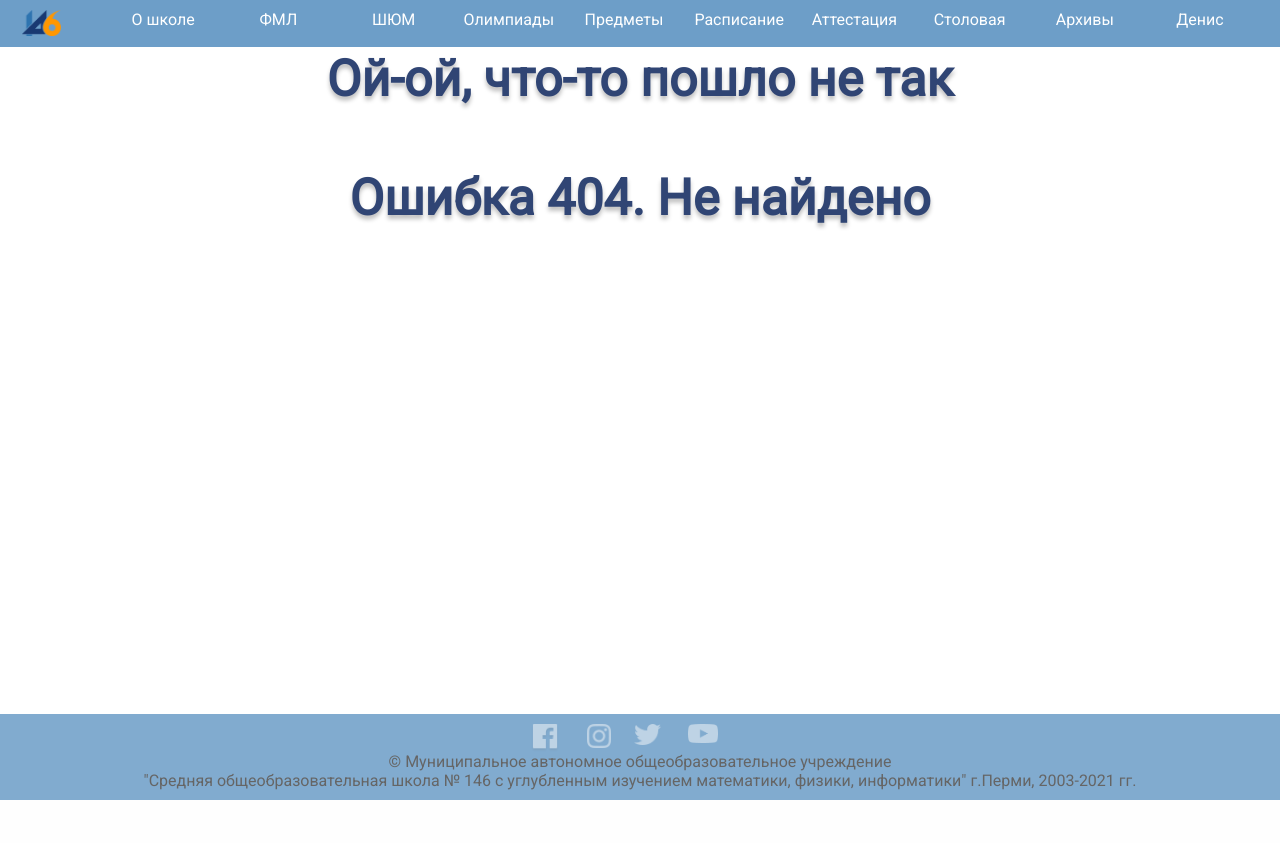
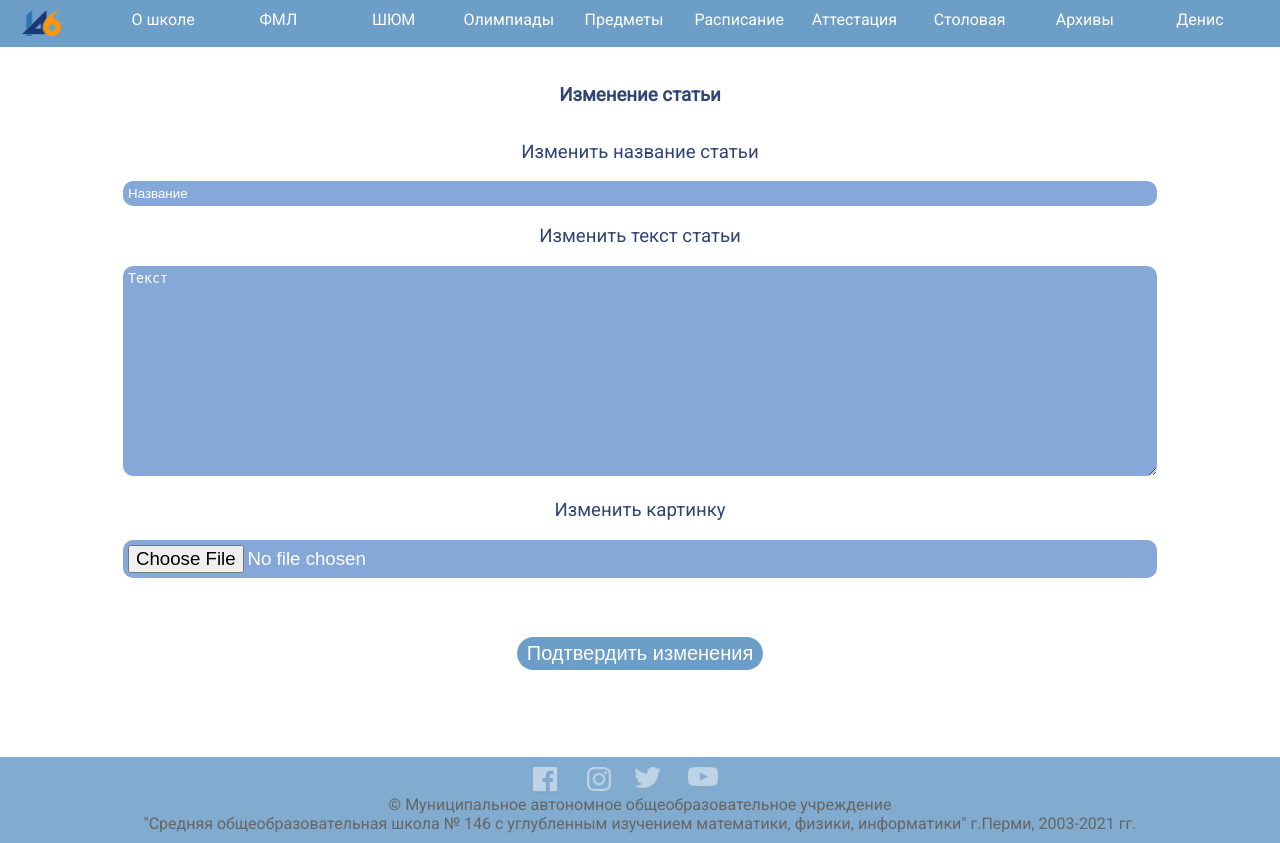
Before and after one commit to mihdenis85/Synergy, a Flask app: page /edit_article/1 in a window 1280 px wide. Before the commit the page ends 800 px from the top, so only its background shows below. Run offline with Flask 2, Linux system fonts and the light colour scheme; a user stored in the database is signed in; data comes from the database, SQL or seed files in the repository; both versions use the stored data as it was after the commit; some libraries are stand-ins or nearby versions.

Commit message:
Add editing articles

```diff
--- a/School146/application.py
+++ b/School146/application.py
@@ -10,6 +10,7 @@ from School146.data import db_session
 from School146.data.models import Article
 from School146.data.models.users import User
 from School146.forms import RegisterForm, LoginForm, ArticleForm, EditUserForm
+from School146.forms.edit_article_form import EditArticleForm
 
 ALLOWED_EXTENSIONS = set(['jpg', 'jpeg', 'png'])
 UPLOAD_FOLDER = '/users_photo'
@@ -149,6 +150,37 @@ def add_article():
     return render_template('add_article.html', form=form, add_edit="Добавление")
 
 
+@app.route('/edit_article/<int:id>', methods=['GET', 'POST'])
+@login_required
+def edit_article(id):
+    db = db_session.create_session()
+    article = db.query(Article).filter(Article.id == id).first()
+    if article:
+        all_data = {
+            'title': article.title,
+            'text': article.text
+        }
+        form = EditArticleForm(data=all_data)
+        if form.validate_on_submit():
+            article.title = form.title.data
+            article.text = form.text.data
+            if form.picture.data:
+                assets_dir = os.path.join(
+                    os.path.dirname(app.instance_path), 'School146/static/user_img'
+                )
+                f = form.picture.data
+                filename = secure_filename(f.filename)
+                article.picture = filename
+                f.save(os.path.join(assets_dir, filename))
+            db.commit()
+            db.close()
+            return redirect('/')
+        db.close()
+        return render_template('edit_article.html', form=form, add_edit="Изменение")
+    db.close()
+    return redirect('/')
+
+
 @app.route('/article_info/<int:id>', methods=['GET', 'POST'])
 def article_info(id):
     db = db_session.create_session()
--- /dev/null
+++ b/School146/forms/edit_article_form.py
@@ -0,0 +1,14 @@
+import re
+
+from flask_wtf import FlaskForm
+from flask_wtf.file import FileField, FileAllowed, FileRequired
+from wtforms import StringField, TextAreaField, SubmitField
+from wtforms.validators import DataRequired, regexp
+
+
+class EditArticleForm(FlaskForm):
+    title = StringField('Изменить название статьи', validators=[DataRequired()])
+    text = TextAreaField('Изменить текст статьи', validators=[DataRequired()])
+    picture = FileField('Изменить картинку', validators=[FileAllowed(['jpg', 'png'],
+                                                            'Допустимы только изображения форматов jpg и png')])
+    submit = SubmitField('Подтвердить изменения')
--- a/School146/templates/article_info.html
+++ b/School146/templates/article_info.html
@@ -9,7 +9,7 @@
     <img src="../static/user_img/{{ picture }}" alt="Image" class="article_img">
     <p class="content_text"> {{ text }} </p>
     {% if editable %}
-    	<a href="#" align="center"><p align="center" class="login_button" style="margin-left: 40%; width: 20%;">Изменить</p></a>
+    	<a href="/edit_article/{{ id }}" align="center"><p align="center" class="login_button" style="margin-left: 40%; width: 20%;">Изменить</p></a>
         <a href="/delete_article/{{ id }}" align="center"><p align="center" class="login_button" style="margin-left: 40%; width: 20%;">Удалить</p></a>
     {% else %}
     {% endif %}
--- /dev/null
+++ b/School146/templates/edit_article.html
@@ -0,0 +1,46 @@
+{% extends 'base.html' %}
+
+{% block content %}
+<content>
+    <main class="container user_content">
+        <h2 class="content_text">{{ add_edit }} статьи</h2>
+        <form method="post" enctype="multipart/form-data">
+            {{ form.hidden_tag() }}
+            {{ form.csrf_token }}
+
+            <p class="content_text" align="center">
+                <p class="content_text" align="center">{{ form.title.label }}</p>
+                {{ form.title(class="form-control") }}
+                {% for error in form.title.errors %}
+                <p class="alert alert-danger content_text" role="alert" align="center">
+                    {{ error }}
+                </p>
+                {% endfor %}
+            </p>
+
+            <p class="content_text" align="center">
+                <p class="content_text" align="center">{{ form.text.label }}</p>
+                <p class="content_text" align="center">{{ form.text(class="form-control text-control") }}</p>
+                {% for error in form.text.errors %}
+                <p class="alert alert-danger content_tex" role="alert" align="center">
+                    {{ error }}
+                </p>
+                {% endfor %}
+            </p>
+
+            <p class="content_text" align="center">
+                <p class="content_text" align="center">{{ form.picture.label }}</p>
+                {{ form.picture(class="form-control content_text", type="file", accept=".jpg,.png") }}
+                {% for error in form.text.errors %}
+                <p class="alert alert-danger content_tex" role="alert" align="center">
+                    {{ error }}
+                </p>
+                {% endfor %}
+            </p>
+
+            <p class="simple-line content_text" align="center">{{ form.submit(type="submit", class="btn btn-primary login_button") }}</p>
+        </form>
+    </main>
+</content>
+
+{% endblock %}
```
Also changed, not shown: School146/db/project.db.
